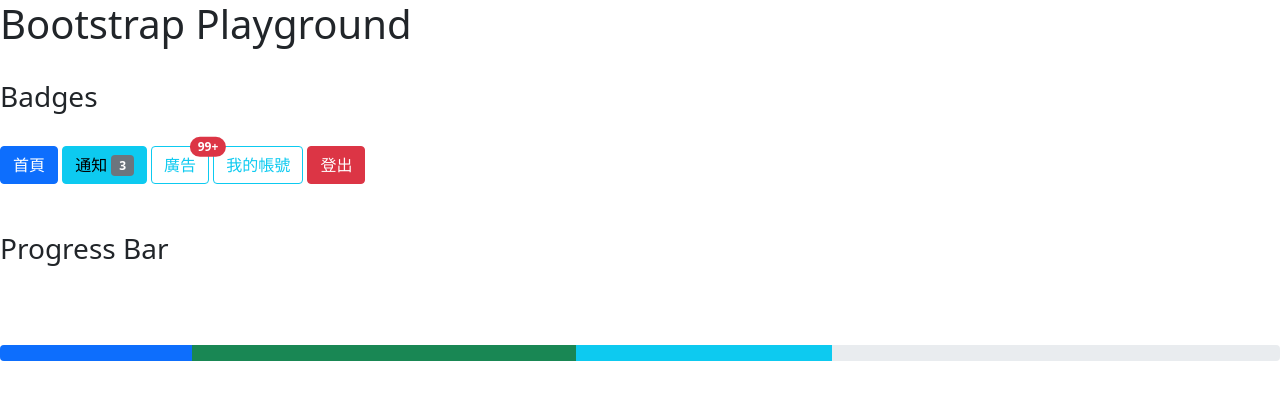
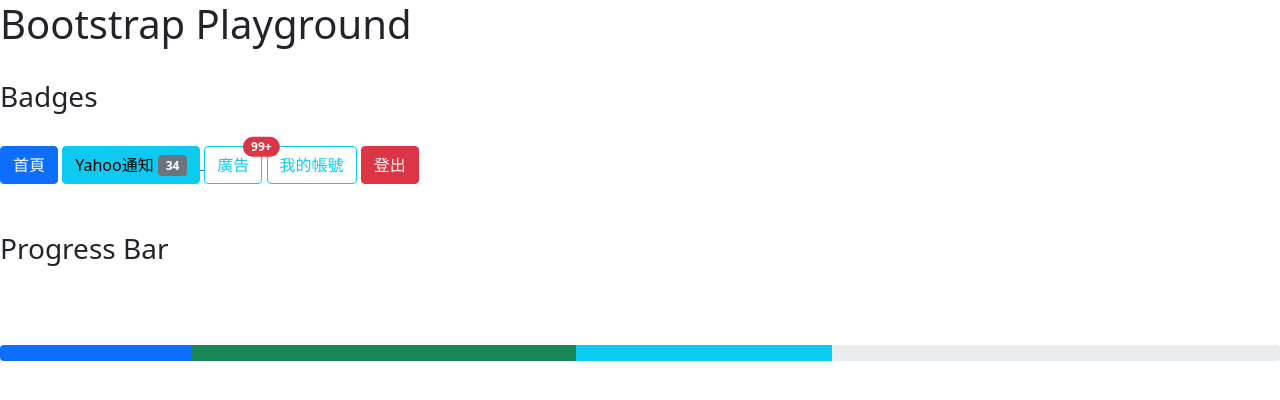
Before and after one commit to luckypig3400/PHP101_pratice_of_Advanced-Network-Programming, a PHP site: page /Week7_jQuery_and_Bootstrap/bootstrap_practice.php in a window 1280 px wide. Shown: the top 400 px of the page. Run offline with PHP 8.4, Linux system fonts and the light colour scheme.

Commit message:
set random badges number and add link to yahoo

```diff
--- a/Week7_jQuery_and_Bootstrap/bootstrap_practice.php
+++ b/Week7_jQuery_and_Bootstrap/bootstrap_practice.php
@@ -22,9 +22,16 @@
         <button type="button" class="btn btn-primary">
             首頁
         </button>
-        <button type="button" class="btn btn-info">
-            通知 <span class="badge bg-secondary">3</span>
-        </button>
+        <a href="https://tw.yahoo.com/?p=us">
+            <button type="button" class="btn btn-info">
+                Yahoo通知
+                <span class="badge bg-secondary">
+                    <?php
+                    echo rand(1,69);
+                    ?>
+                </span>
+            </button>
+        </a>
         <button type="button" class="btn btn-outline-info position-relative">
             廣告
             <span class="position-absolute top-0 start-100 translate-middle badge rounded-pill bg-danger">
```
Also changed, not shown: index.php (+17 -0 lines).
